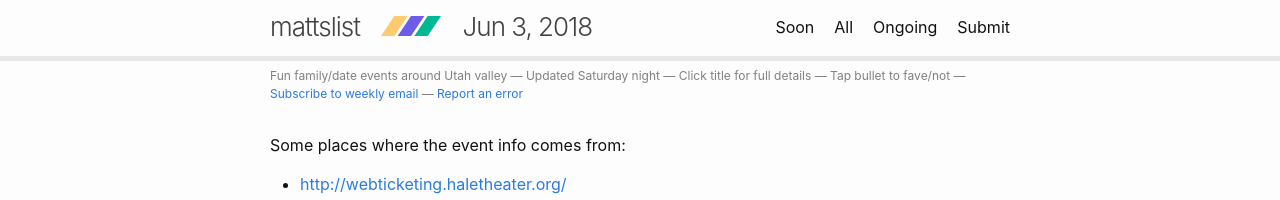
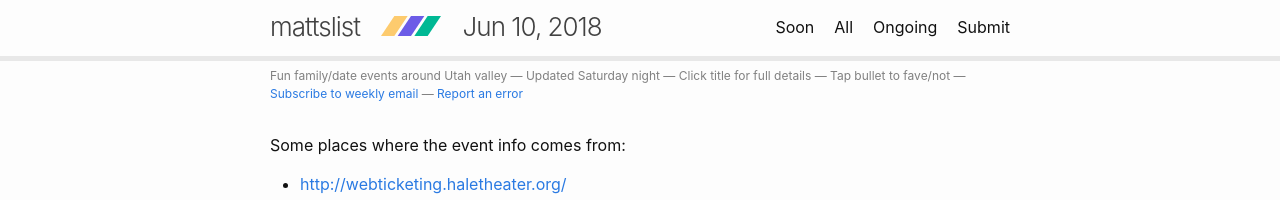
Before and after one commit to iffy/utahvalley, a Jekyll site: the page built from sources.md, in a window 1280 px wide. Shown: the top 200 px of the page. Built offline with Jekyll 4.4.1, drawn with Linux system fonts in a browser that asks for light colours; comment, search, counter and statistics services are not loaded.

Commit message:
List from 2018-06-10

```diff
--- a/_data/startdate.yml
+++ b/_data/startdate.yml
@@ -1 +1 @@
-2018-06-03
+2018-06-10
```
